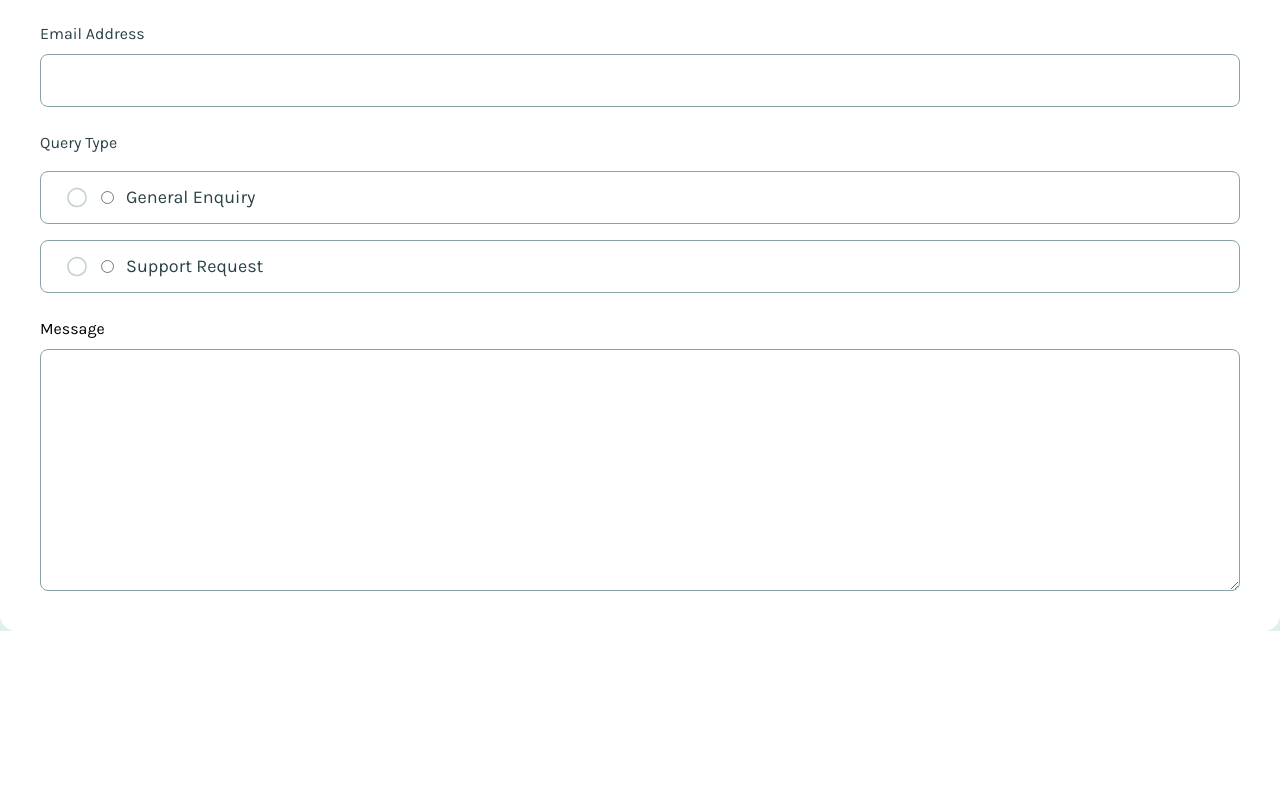
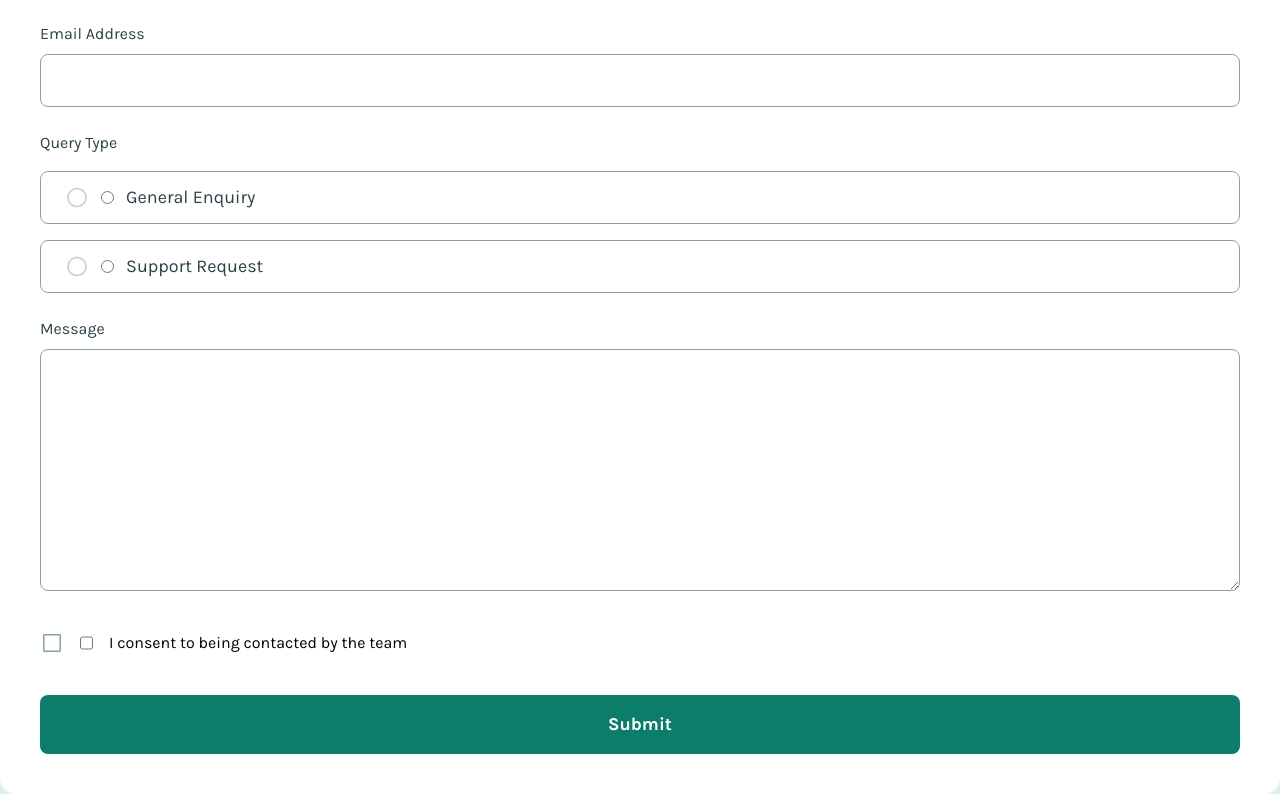
Before and after one commit to anamaydev/contact-form, a React (Vite) app: page / in a window 1280 px wide. Shown: the part 300-1094 px from the top of the page. Before the commit the page ends 931 px from the top, so only its background shows below. Built offline with nearby package versions, Linux system fonts and the light colour scheme.

Commit message:
feat: add checkbox and submit button

```diff
--- a/src/App.jsx
+++ b/src/App.jsx
@@ -8,6 +8,8 @@
 
 import radioUnselected from './assets/images/icon-radio-unselected.svg'
 import radioSelected from './assets/images/icon-radio-selected.svg'
+import checkboxChecked from './assets/images/icon-checkbox-checked.svg'
+import checkboxUnchecked from './assets/images/icon-checkbox-unchecked.svg'
 
 function App() {
   return (
@@ -77,12 +79,21 @@ function App() {
             </div>
 
             <div className="text-input-container">
-              <label htmlFor="message">Message</label>
+              <label htmlFor="message" className="label">Message</label>
               <textarea name="message" id="message" cols="30" rows="8" className="input-field"></textarea>
             </div>
           </div>
         </div>
 
+        {/* checkbox */}
+        <div className="flex gap-2">
+          <img src={checkboxUnchecked} alt=""/>
+          <img src={checkboxChecked} alt="" className="hidden"/>
+          <input type="checkbox" id="concent"/>
+          <label htmlFor="concent">I consent to being contacted by the team</label>
+        </div>
+
+        <button className="font-bold text-md leading-normal text-white px-5 py-2 border-none rounded-lg bg-green-600">Submit</button>
       </form>
     </div>
   )
```
Also changed, not shown: src/assets/images/icon-checkbox-checked.svg (added), src/assets/images/icon-checkbox-unchecked.svg (added).
